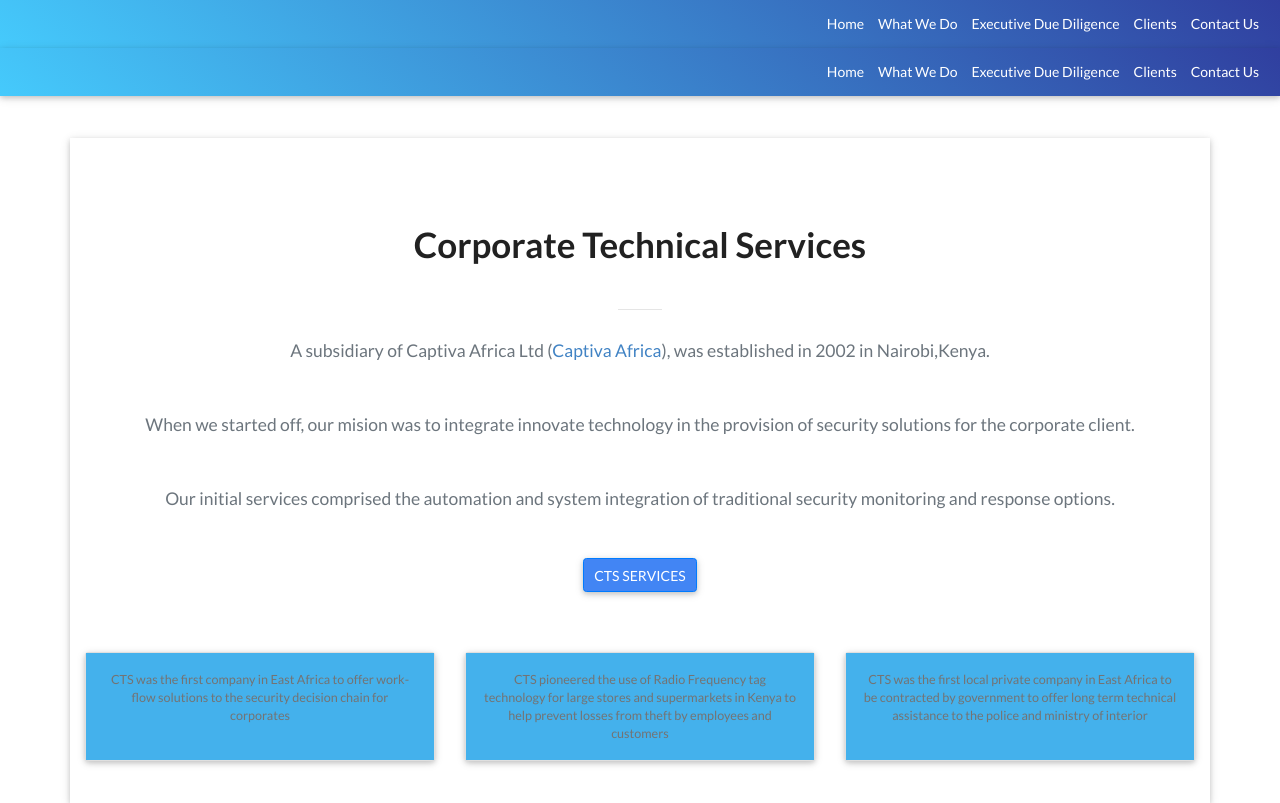
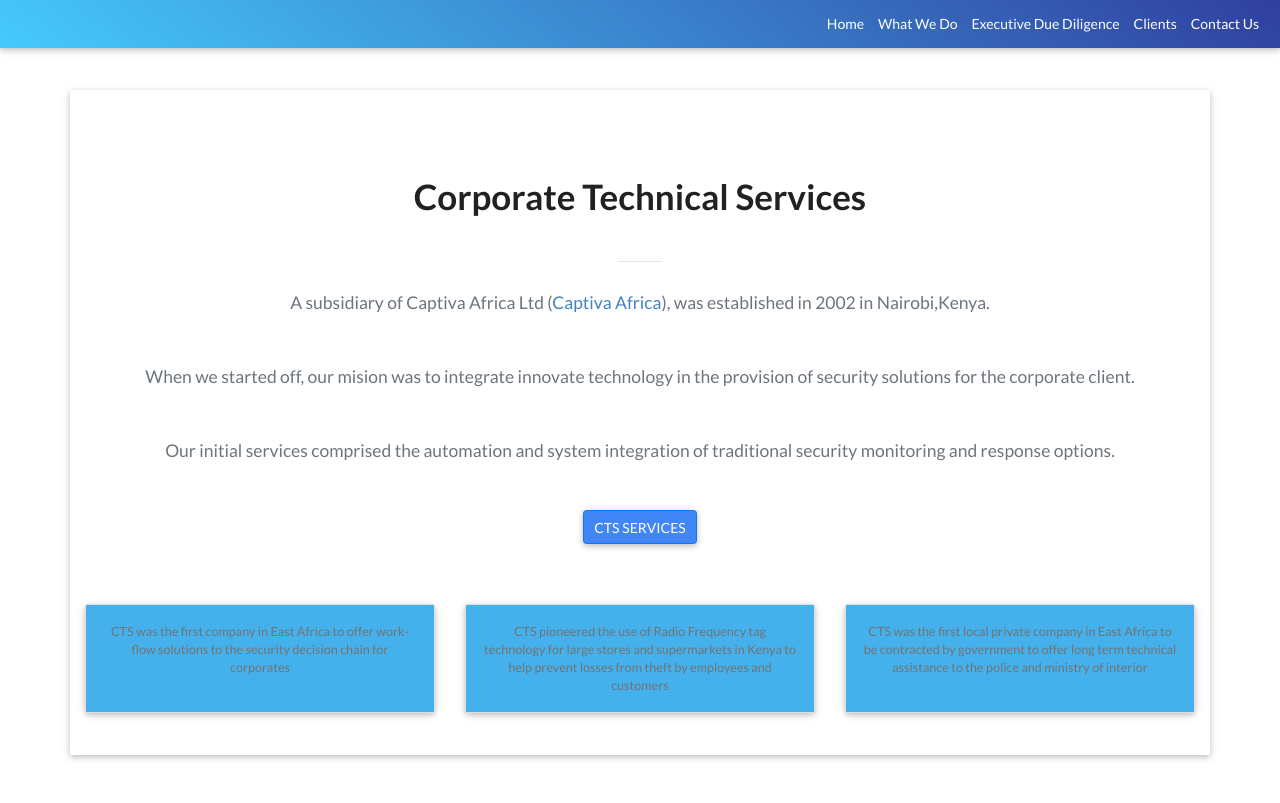
Before and after one commit to ankundn/CTL, a React (Create React App) app: page / in a window 1280 px wide. Built offline with nearby package versions, Linux system fonts and the light colour scheme.

Commit message:
removed the header component

```diff
--- a/src/index.js
+++ b/src/index.js
@@ -1,25 +1,24 @@
 import React from "react";
 import ReactDOM from "react-dom";
+import { Route, BrowserRouter as Router, Switch, NavLink } from "react-router-dom";
 import "@fortawesome/fontawesome-free/css/all.min.css";
 import "bootstrap-css-only/css/bootstrap.min.css";
 import "mdbreact/dist/css/mdb.css";
 import 'bootstrap/dist/css/bootstrap.min.css';
-import { Route, BrowserRouter as Router, Switch } from "react-router-dom";
-import "./index.css";
 import 'semantic-ui-css/semantic.min.css'
+
 import Home from "./components/Home";
-// import About from "./components/About";
 import Service from "./components/Service";
 import Contact from "./components/Contact";
 import NotFound from "./components/NotFound";
-import Header from "./components/Header";
 import Client from "./components/Client";
 import ExecutiveDueDilligence from "./components/ExecutiveDueDilligence";
 
 const routing = (
+  <div>
   <Router>
-    <div>
-    <Header />
+
+
       <Switch>
         <Route exact path="/" component={Home} />
         <Route path="/service" component={Service} />
@@ -28,8 +27,9 @@
         <Route path="/contact" component={Contact} />
         <Route component={NotFound} />
       </Switch>
-    </div>
+
   </Router>
+  </div>
 
 );
 
```
